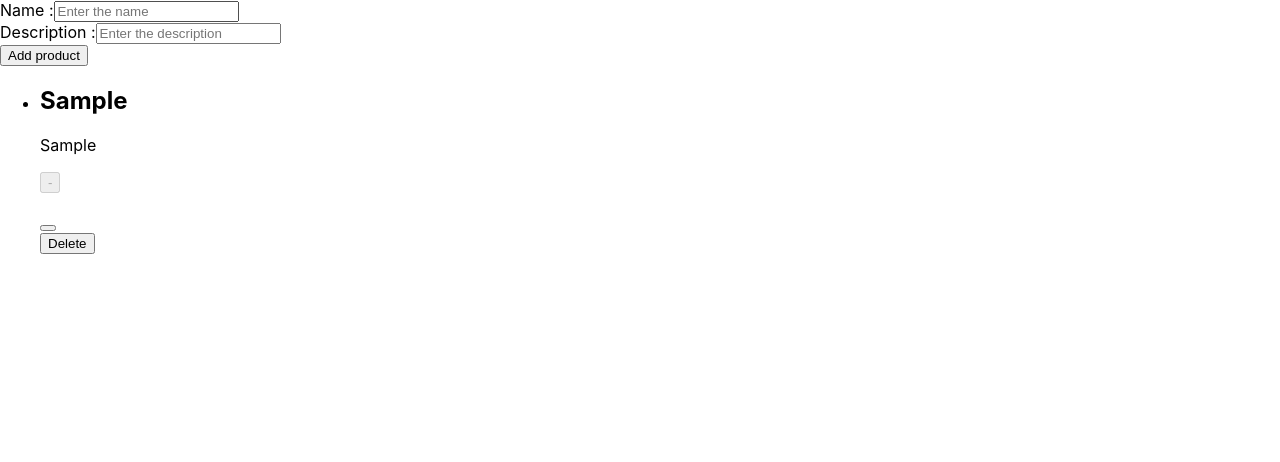
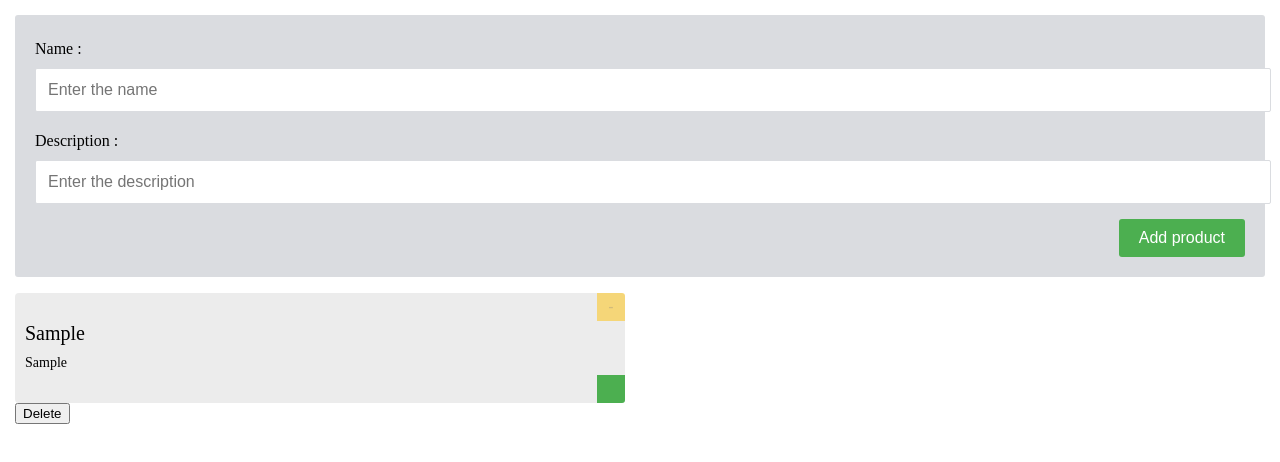
Before and after one commit to infjay/SuperMarket-App-React, a React (Create React App) app: page / in a window 1280 px wide. Both pictures are taken after typing "Sample", "Sample" into the empty fields and a click on the input "Add product". Shown: the top 462 px of the page. Built offline with nearby package versions, Linux system fonts and the light colour scheme.

Commit message:
css final

```diff
--- a/src/index.css
+++ b/src/index.css
@@ -1,13 +1,136 @@
-body {
-  margin: 0;
-  font-family: -apple-system, BlinkMacSystemFont, 'Segoe UI', 'Roboto', 'Oxygen',
-    'Ubuntu', 'Cantarell', 'Fira Sans', 'Droid Sans', 'Helvetica Neue',
-    sans-serif;
-  -webkit-font-smoothing: antialiased;
-  -moz-osx-font-smoothing: grayscale;
+:root {
+  --primary: #4CAF50;
+  --secondary: #FFC107;
+  --light-gray: #DADCE0;
+  --dark: #222;
 }
 
-code {
-  font-family: source-code-pro, Menlo, Monaco, Consolas, 'Courier New',
-    monospace;
+body {
+  margin: 15px;
 }
+label {
+  display: inline-block;
+  min-width: 100px;
+  margin: 5px 0;
+}
+.btn {
+  padding: 10px 20px;
+  cursor: pointer;
+  min-width: 100px;
+  border: 0;
+  border-radius: 3px;
+  font-size: 16px;
+  color: white;
+  transition: opacity 180ms ease-out, transform 180ms ease-out;
+}
+.btn:hover {
+  opacity: 0.8;
+}
+.btn:active {
+  transform: translate(1px, 1px);
+}
+.btn-primary {
+  background-color: var(--primary);
+}
+.btn-outline {
+  border: 1px solid var(--dark);
+  color: var(--dark);
+}
+.btn-delete {
+  margin-top: 5px;
+  border-radius: 3px;
+  cursor: pointer
+}
+
+.store-front {
+  display: grid;
+  grid-gap: 30px;
+  grid-template-columns: 1fr 1fr;
+  margin-bottom: 20px;
+  list-style: none;
+  padding-left: 0;
+}
+
+.validation-message {
+  color: red;
+}
+
+.textfield {
+  width: 100%;
+  padding: 12px;
+  border-radius: 2px;
+  border: 1px solid var(--light-gray);
+  font-size: 16px;
+  transition: opacity 200ms ease-out;
+  margin: 5px 0 15px 0;
+}
+
+form {
+  background-color: var(--light-gray);
+  padding: 20px;
+  border-radius: 3px;
+}
+
+.form-footer {
+  display: flex;
+  justify-content: space-between;
+  align-items: center;
+}
+
+.product {
+  background-color: #ececec;
+  border-radius: 4px;
+  display: grid;
+  min-height: 110px;
+  grid-template-columns: 1fr auto;
+  align-items: center;
+}
+.product-info {
+  padding: 10px 10px;
+}
+.product-info h2 {
+  margin-top: 10px;
+  margin-bottom: 0;
+  font-size: 20px;
+  font-weight: normal;
+}
+.product-count {
+  margin: 0;
+  font-weight: normal;
+  font-size: 16px;
+}
+.product-info p {
+  font-size: 14px;
+  margin-top: 10px;
+}
+.product-buttons {
+  align-self: stretch;
+  display: flex;
+  flex-direction: column;
+  justify-content: space-between;
+  text-align: center;
+}
+.product-sub,
+.product-add {
+  box-shadow: none;
+  border: 0;
+  transition: opacity 180ms ease-out;
+  padding: 5px;
+  font-size: 16px;
+  width: 28px;
+  height: 28px;
+  cursor: pointer;
+}
+.product-sub {
+  border-radius: 0 3px 0 0;
+  background-color: var(--secondary);
+}
+.product-add {
+  background-color: var(--primary);
+  color: white;
+  border-radius: 0 0 3px 0;
+}
+.product-buttons button:disabled {
+  opacity: 0.5;
+  cursor: default;
+}
```
